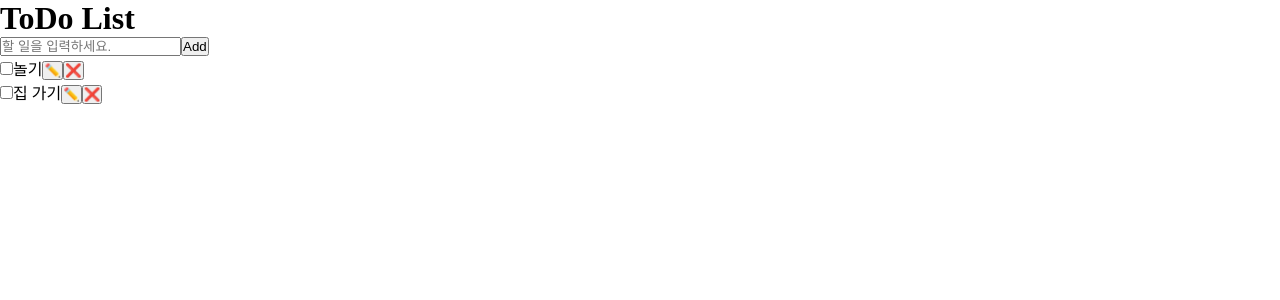
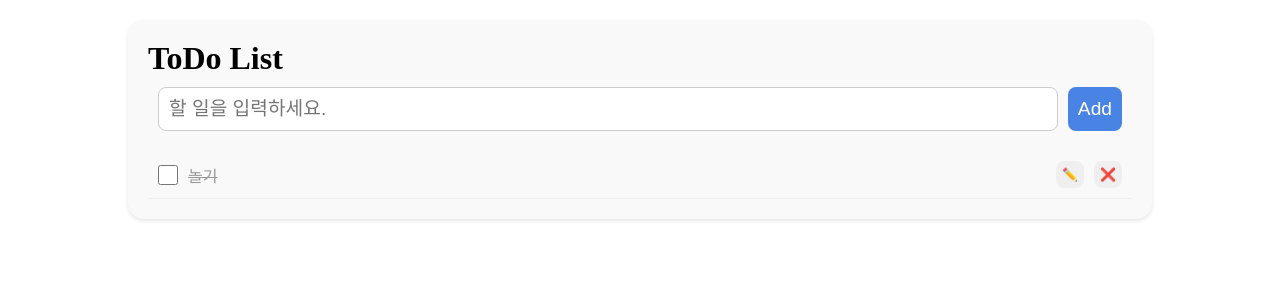
Before and after one commit to ssep4u/Programming_3100, a React (Vite) app: page / in a window 1280 px wide. Shown: the top 300 px of the page. Built offline with nearby package versions, Linux system fonts and the light colour scheme.

Commit message:
TodoListApp HTML className, todolist.css

```diff
--- a/src/TodoListApp.jsx
+++ b/src/TodoListApp.jsx
@@ -1,23 +1,19 @@
+import './todolist.css'
+
 function TodoListApp() {
     return (
-        <div>
-            <h1>ToDo List</h1>
-            <form>
-                <input type="text" placeholder="할 일을 입력하세요."/>
-                <button>Add</button>
+        <div className="todo">
+            <h1 className='todo__title'>ToDo List</h1>
+            <form className='todo__form'>
+                <input type="text" placeholder="할 일을 입력하세요." className='todo__input'/>
+                <button type="submit" className='todo__button todo__button--add'>Add</button>
             </form>
-            <ul>
-                <li>
-                    <input type="checkbox" name="" id="chk-1" />
-                    <label htmlFor="chk-1">놀기</label>
-                    <button>✏️</button>
-                    <button>❌</button>
-                </li>
-                <li>
-                    <input type="checkbox" name="" id="" />
-                    <label htmlFor="">집 가기</label>
-                    <button>✏️</button>
-                    <button>❌</button>
+            <ul className='todo__list'>
+                <li className='todo__item todo__item--complete'>
+                    <input type="checkbox" id="chk-1" className='todo__check'/>
+                    <label htmlFor="chk-1" className='todo__label'>놀기</label>
+                    <button className='todo__button todo__button--edit'>✏️</button>
+                    <button className='todo__button todo__button--delete'>❌</button>
                 </li>
             </ul>
         </div>
--- /dev/null
+++ b/src/todolist.css
@@ -0,0 +1,64 @@
+.todo {
+    /* width: 80%;
+    min-width: 400px; */
+    width: max(80%, 400px);    /* 기본 80%, 최소 400px*/
+    background-color: #f9f9f9;
+    margin: 20px auto;    /* 위아래 20px, 좌우 여백 균등하게 margin */
+    padding: 20px;
+    border-radius: 16px;
+    box-shadow: 0 2px 4px rgba(0, 0, 0, 0.1);  /* x축: 0, y축: 아래로 2px, blur: 4px, 검정에 불투명도 0.1 */
+}
+.todo__form {
+    display: flex;
+    padding: 10px;
+    margin-bottom: 10px;
+}
+.todo__input {
+    font-size: 1.2rem;
+    padding: 10px;
+    border: 1px solid #ccc;
+    border-radius: 8px;
+    margin-right: 10px;
+    flex: 1;    /* flex일 때 남은 공간 다 차지 */
+}
+.todo__button {
+    padding: 10px;
+    border: none;
+    border-radius: 8px;
+    font-size: 1.2rem;
+    color: #fff;
+    cursor: pointer;   /* 누르는 요소는 손모양으로 변해서 알리자 */
+}
+.todo__button--add {
+    background-color: #4984e4;
+}
+.todo__item {
+    display: flex;
+    align-items: center;    /* 높이 가운데 정렬 */
+    padding: 10px;
+    border-bottom: 1px solid #eee;
+    gap: 10px;    /* flex가 되는 아이템 사이 여백 */
+}
+.todo__check {
+    width: 20px;
+    height: 20px;
+    cursor: pointer;
+    accent-color: #999;    /* 체크한 배경색: 눈에 덜 띄게 함 */
+}
+.todo__label {
+    flex: 1;
+}
+.todo__button--edit,
+.todo__button--delete {
+    font-size: 0.8rem;
+    padding: 6px;
+}
+.todo__item--complete .todo__label {
+    color: #999;
+    text-decoration: line-through;
+}
+
+/* .todo__item--complete 밑에 .todo__label을 흐리게, 취소선하자
+
+.todo__item--complete > .todo__label: 바로 아래 자식
+.todo__item--complete .todo__label: 언젠가 아래 자손 */
```
